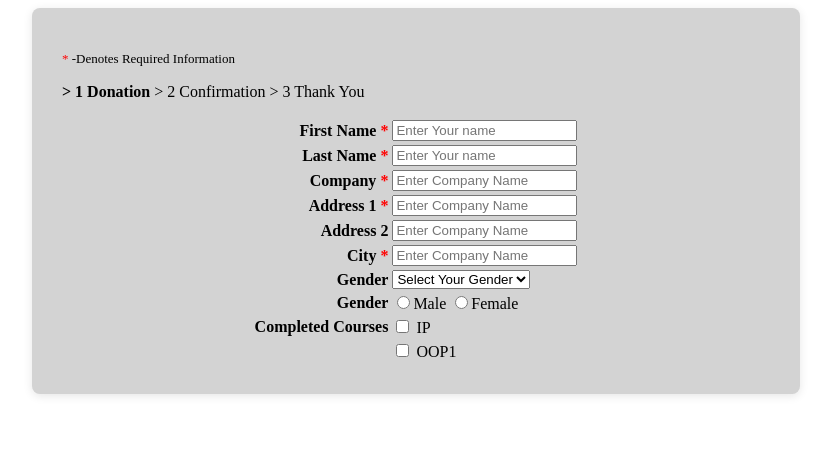
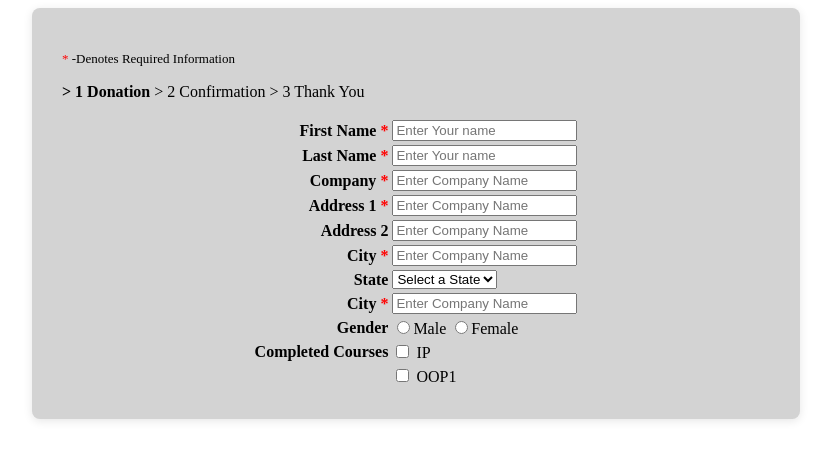
Before and after one commit to sm-mehedi/Web_Technologies_Fall_2025-26-Repository, a plain HTML site: page task-1.html in a window 1280 px wide. Shown: the whole page, without its empty margins (224-1055 px from the left). Drawn offline with Linux system fonts and the light colour scheme.

Commit message:
added a section

```diff
--- a/task-1.html
+++ b/task-1.html
@@ -46,6 +46,7 @@
         #header2 {
             font-weight: bold;
         }
+
     </style>
 </head>
 
@@ -80,15 +81,34 @@
                     <td><input type="" placeholder="Enter Company Name" /></td>
                 </tr>
                 <tr>
-                    <td class="right-alignment">Gender</td>
+                    <td class="right-alignment">State</td>
                     <td>
                         <select>
-                            <option disabled selected>Select Your Gender</option>
-                            <option>Male</option>
-                            <option>Female</option>
+                            <option disabled selected>Select a State</option>
+                            <option>Dhaka</option>
+                            <option>Rajshahi</option>
+                            <option>Chittagong</option>
                         </select>
                     </td>
                 </tr>
+
+ <tr>
+                    <td class="right-alignment">City <span style="color:red">*</span></td>
+                    <td><input type="" placeholder="Enter Company Name" /></td>
+                </tr>
+
+
+
+
+
+
+
+
+
+
+
+
+
                 <tr>
                     <td class="right-alignment">Gender</td>
                     <td>
```
